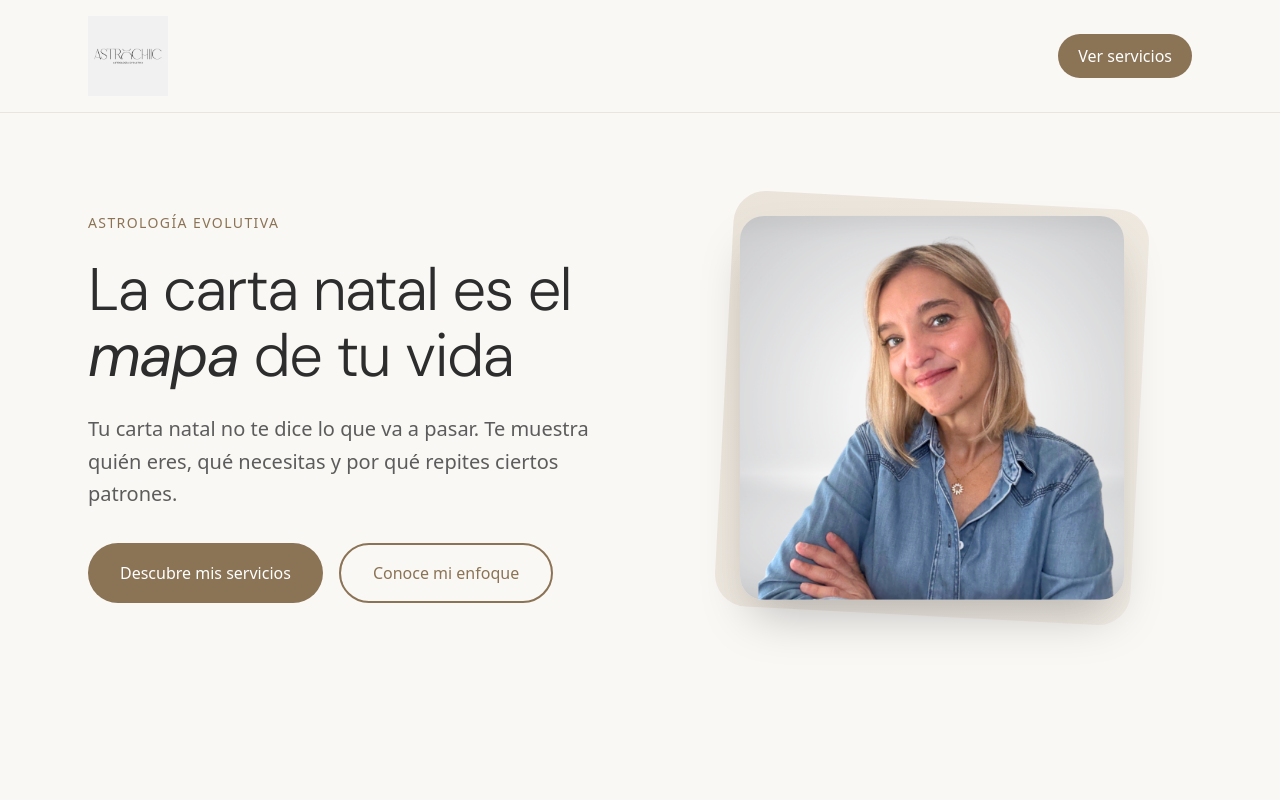
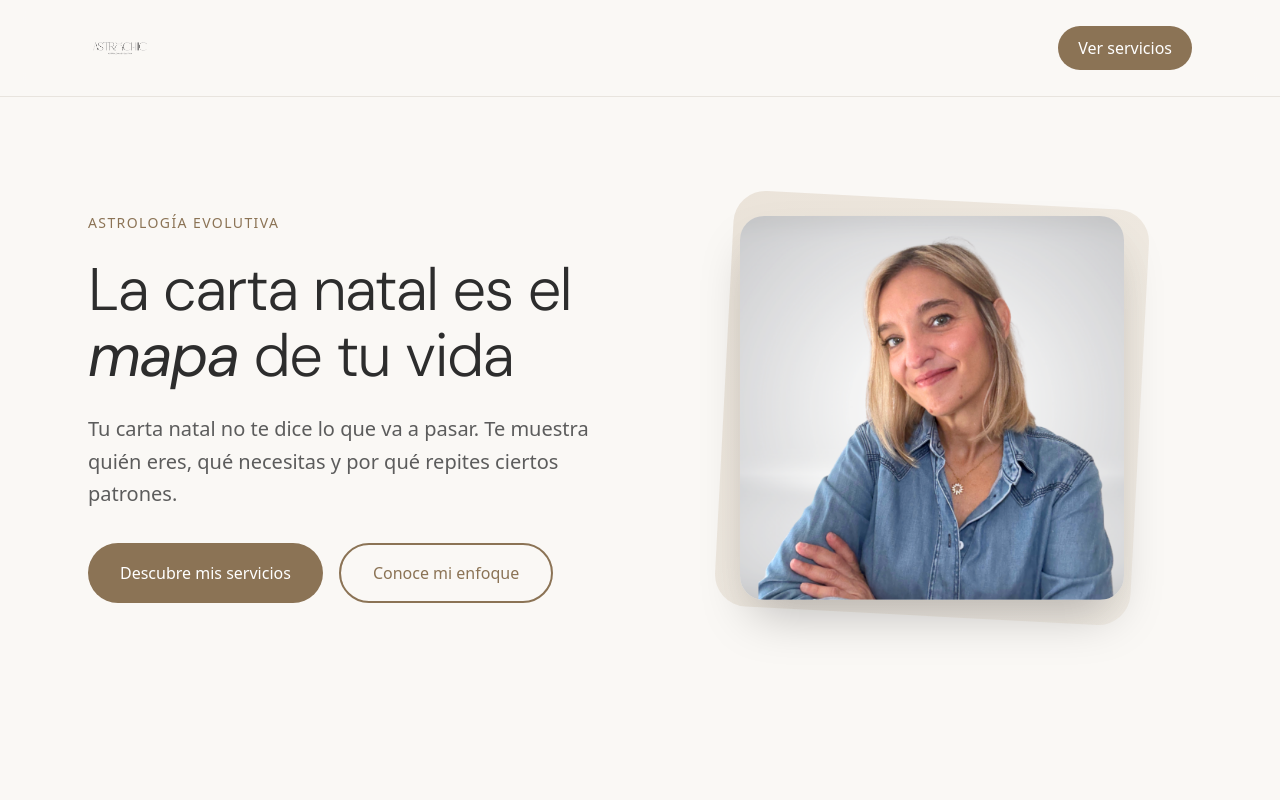
Before and after one commit to astrochiic-hash/astrochiic, a React (Vite) app: page / in a window 1280 px wide. Shown: the top 800 px of the page. Built offline with nearby package versions, Linux system fonts and the light colour scheme; a web font is replaced by a local one.

Commit message:
Reemplazar el logo actual por el nuevo logo: /home/user/Attachments/4c55

```diff
--- a/src/web/pages/index.tsx
+++ b/src/web/pages/index.tsx
@@ -26,9 +26,9 @@ const Index = () => {
       <nav className="fixed top-0 left-0 right-0 z-50 bg-[#FAF8F5]/90 backdrop-blur-md border-b border-[#E8E4DE]">
         <div className="max-w-6xl mx-auto px-4 sm:px-6 py-3 sm:py-4 flex items-center justify-between">
           <img
-            src="./7d6dc424-f44b-45fe-aba3-c7e7048af88e.png"
-            alt="Astrochiic"
-            className="h-14 sm:h-16 md:h-20 w-auto"
+            src="./4c55c15c-6d47-4b31-b910-b68c92218597.png"
+            alt="Astrochic - Astrología Evolutiva"
+            className="h-12 sm:h-14 md:h-16 w-auto"
           />
           {/* Desktop nav */}
           <a
@@ -467,9 +467,9 @@ const Index = () => {
         <div className="max-w-6xl mx-auto px-4 sm:px-6">
           <div className="flex flex-col items-center gap-6 sm:gap-8">
             <img
-              src="./7d6dc424-f44b-45fe-aba3-c7e7048af88e.png"
-              alt="Astrochiic"
-              className="h-14 sm:h-16 w-auto brightness-0 invert opacity-90"
+              src="./4c55c15c-6d47-4b31-b910-b68c92218597.png"
+              alt="Astrochic - Astrología Evolutiva"
+              className="h-12 sm:h-14 w-auto brightness-0 invert opacity-90"
             />
 
             {/* Social Media Links */}
```
Also changed, not shown: tasks.json (+1 -1 lines), public/4c55c15c-6d47-4b31-b910-b68c92218597.png (added).
